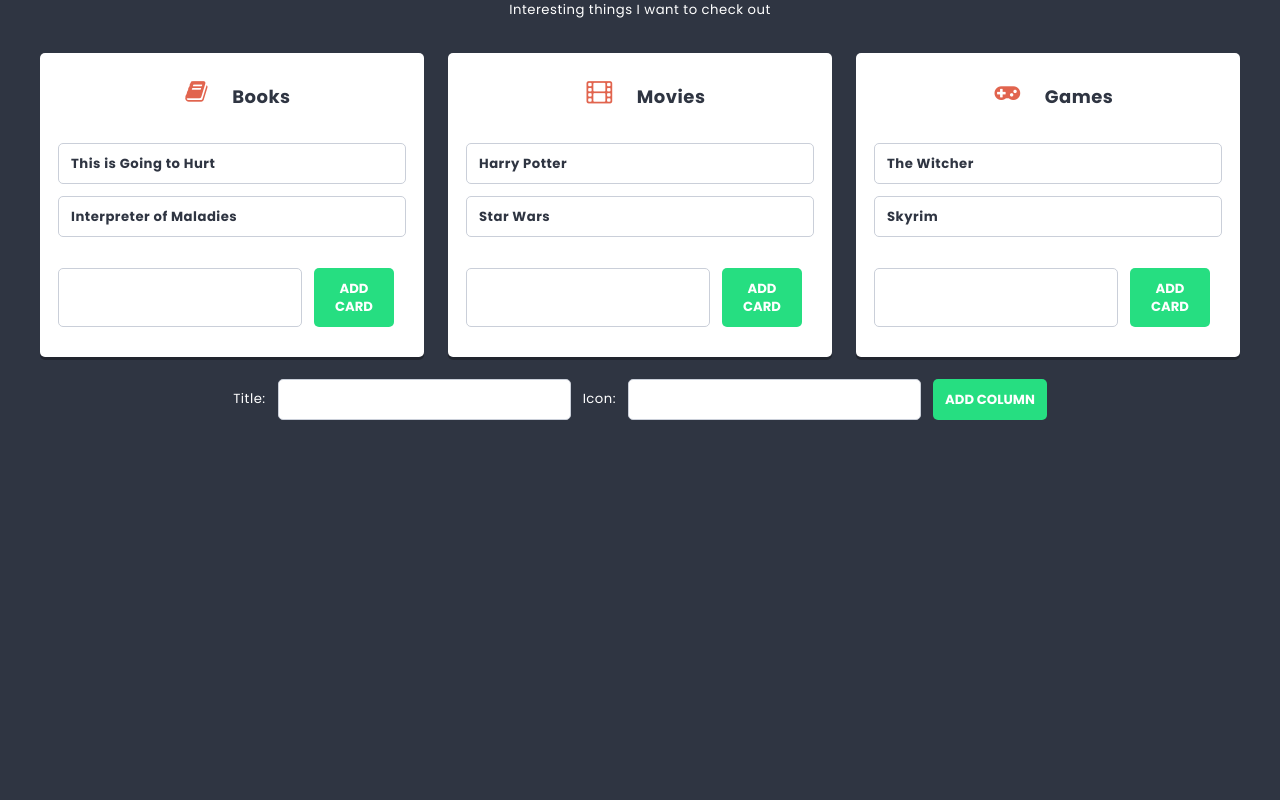
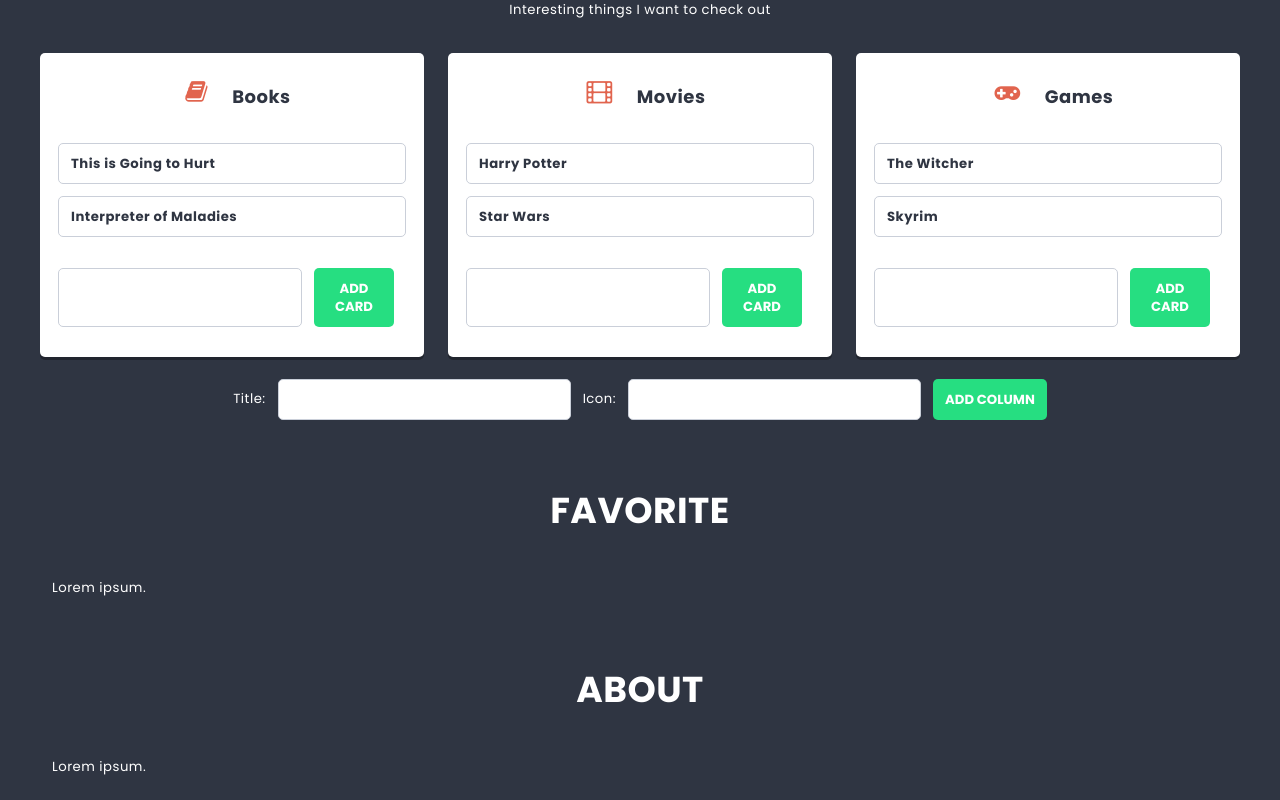
Before and after one commit to MichalWiaderkowicz/React-App, a React (Create React App) app: page / in a window 1280 px wide. Shown: the part 530-1330 px from the top of the page. Before the commit the page ends 972 px from the top, so only its background shows below. Built offline with nearby package versions, Linux system fonts and the light colour scheme.

Commit message:
add favotite and about to app

```diff
--- a/src/App.js
+++ b/src/App.js
@@ -1,6 +1,8 @@
 import Container from './components/Container/Container.js';
 import NavBar from './components/NavBar/NavBar.js';
 import Home from './components/Home/Home.js';
+import Favorite from './components/Favorite/Favorite.js';
+import About from './components/About/About.js'
 
 const App = () => {
   return (
@@ -8,6 +10,8 @@
       <NavBar />
       <Container>
         <Home />
+        <Favorite />
+        <About />
       </Container>
     </main>
   );
```
